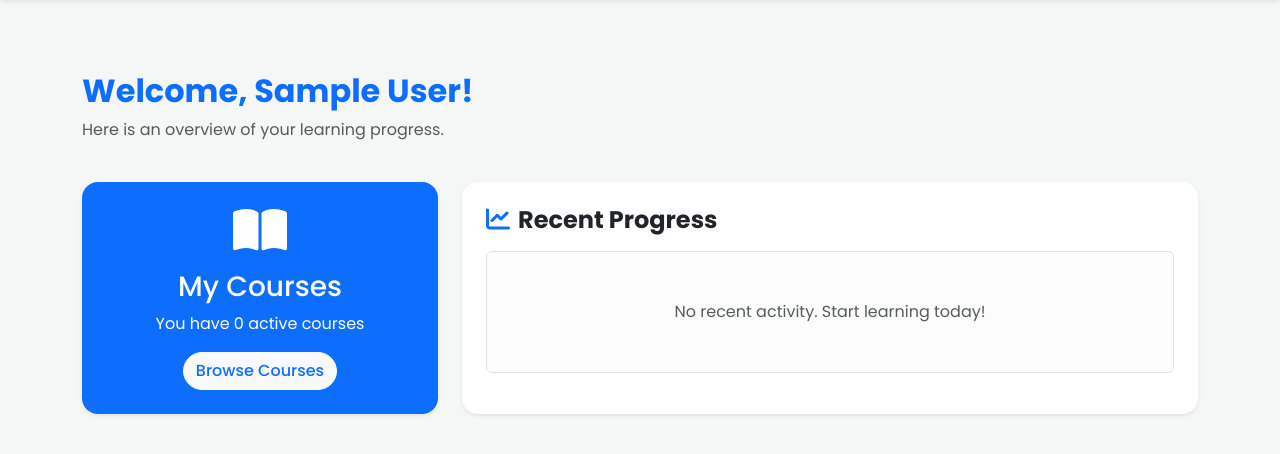
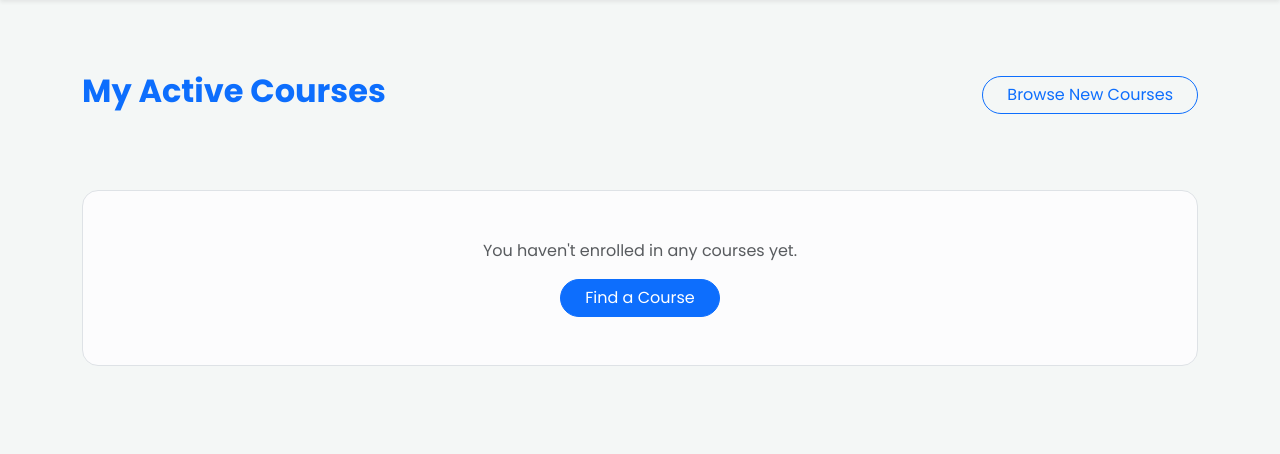
Before and after one commit to kavindarashmika65/online-learning-platform, a Flask app: template app/templates/student/dashboard.html in a window 1280 px wide. Shown: the part 56-510 px from the top of the page. Run offline with Flask 3, Linux system fonts and the light colour scheme; the template is opened without the code that fills it, so the values that code supplies are empty; the visitor is signed in with stand-in values (Sample User, id 1); some libraries are stand-ins or nearby versions.

Commit message:
Add student routes and browse courses templates

```diff
--- a/app/templates/student/dashboard.html
+++ b/app/templates/student/dashboard.html
@@ -3,35 +3,39 @@
 
 {% block content %}
 <div class="container mt-5 pt-4">
-    <div class="row mb-4">
-        <div class="col">
-            <h2 class="fw-bold text-primary">Welcome, {{ current_user.full_name }}!</h2>
-            <p class="text-muted">Here is an overview of your learning progress.</p>
-        </div>
+    <div class="d-flex justify-content-between align-items-center mb-4">
+        <h2 class="fw-bold text-primary">My Active Courses</h2>
+        <a href="{{ url_for('student.browse_courses') }}" class="btn btn-outline-primary rounded-pill px-4">Browse New Courses</a>
     </div>
 
     <div class="row">
-        <div class="col-md-4 mb-4">
-            <div class="card shadow-sm border-0 bg-primary text-white h-100 rounded-4">
-                <div class="card-body p-4 text-center">
-                    <i class="fas fa-book-open fa-3x mb-3"></i>
-                    <h3>My Courses</h3>
-                    <p class="mb-0">You have 0 active courses</p>
-                    <a href="#" class="btn btn-light mt-3 rounded-pill fw-medium text-primary">Browse Courses</a>
-                </div>
-            </div>
-        </div>
+        {% if enrollments %}
+            {% for enrollment in enrollments %}
+            <div class="col-md-4 mb-4">
+                <div class="card shadow-sm border-0 h-100 rounded-4">
+                    <div class="card-body p-4 d-flex flex-column">
+                        <h5 class="fw-bold mb-2">{{ enrollment.course.title }}</h5>
+                        <p class="text-muted small mb-4">{{ enrollment.course.description[:80] }}...</p>
 
-        <div class="col-md-8 mb-4">
-            <div class="card shadow-sm border-0 h-100 rounded-4">
-                <div class="card-body p-4">
-                    <h4 class="fw-bold mb-3"><i class="fas fa-chart-line me-2 text-primary"></i>Recent Progress</h4>
-                    <div class="alert alert-light text-center py-5 border">
-                        <p class="text-muted mb-0">No recent activity. Start learning today!</p>
+                        <div class="mt-auto d-grid gap-2">
+                            <a href="{{ url_for('student.learn', course_id=enrollment.course.id) }}" class="btn btn-primary rounded-pill">Start Learning</a>
+                            <form action="{{ url_for('student.remove_course', course_id=enrollment.course.id) }}" method="POST">
+                                <input type="hidden" name="csrf_token" value="{{ csrf_token() }}"/>
+                                <button type="submit" class="btn btn-outline-danger rounded-pill w-100" onclick="return confirm('Are you sure you want to remove this course?');">Remove Course</button>
+                            </form>
+                        </div>
                     </div>
                 </div>
             </div>
-        </div>
+            {% endfor %}
+        {% else %}
+            <div class="col-12 text-center py-5">
+                <div class="alert alert-light border py-5 rounded-4">
+                    <p class="text-muted mb-3">You haven't enrolled in any courses yet.</p>
+                    <a href="{{ url_for('student.browse_courses') }}" class="btn btn-primary rounded-pill px-4">Find a Course</a>
+                </div>
+            </div>
+        {% endif %}
     </div>
 </div>
 {% endblock %}
```
Also changed, not shown: app/student/routes.py (+75 -3 lines), app/templates/student/browse_courses.html (added, +42 -0 lines).
